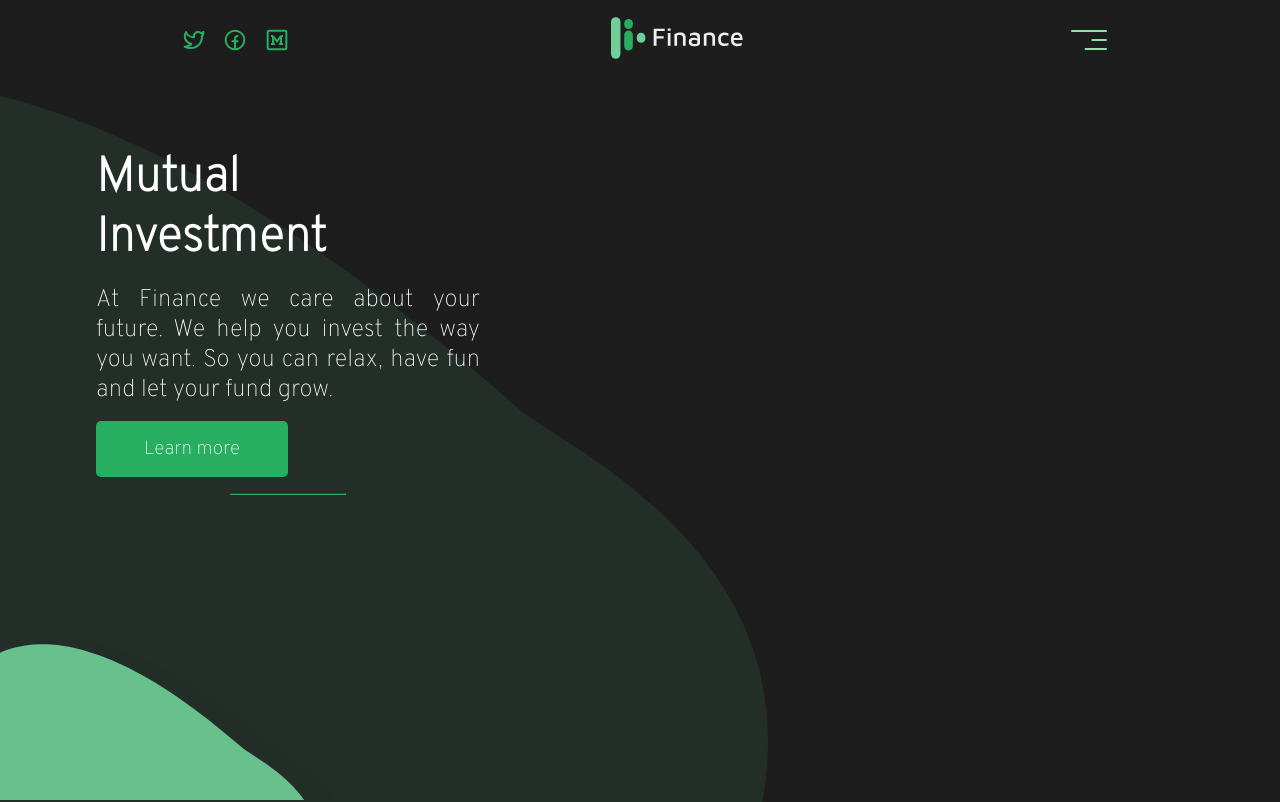
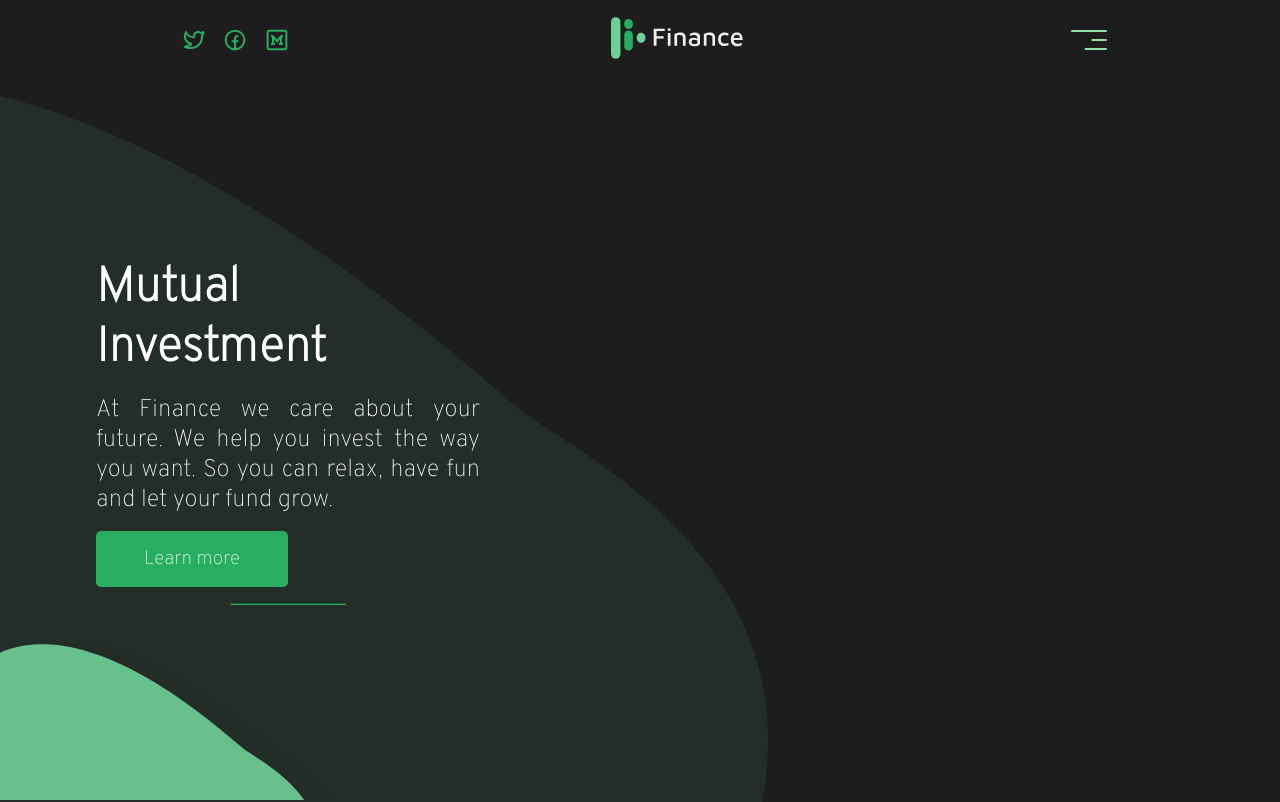
Before and after one commit to matheustkaczyk/finance-landingpage, a React app: page / in a window 1280 px wide. Shown: the top 802 px of the page. Built offline with nearby package versions, Linux system fonts and the light colour scheme; the HTML template or start-up script is replaced by a standard one.

Commit message:
feat: adding ultra-wide support

```diff
--- a/src/App.scss
+++ b/src/App.scss
@@ -116,7 +116,7 @@ header {
     justify-content: space-around;
     align-items: center;
     color: white;
-    height: 100%;
+    height: 90vh;
 
     .hero-infos {
       display: flex;
@@ -320,3 +320,16 @@ header {
     }
   }
 }
+
+@media only screen and (min-width: 1920px) {
+  .ultrawide-outer-wrapper {
+    display: flex;
+    flex-direction: column;
+    justify-content: center;
+    align-items: center;
+
+    .ultrawide-inner-wrapper {
+      width: 70%;
+    }
+  }
+}
--- a/src/pages/Hero/index.jsx
+++ b/src/pages/Hero/index.jsx
@@ -8,6 +8,8 @@ const Hero = () => {
   return (
     <div className="hero">
       <Header />
+      <div className="ultrawide-outer-wrapper">
+        <div className="ultrawide-inner-wrapper">
           <img src={backgroundDark} alt="background dark" className="background-dark" />
           <img src={background} alt="background" className="background" />
           <div className="hero-content">
@@ -25,6 +27,8 @@ const Hero = () => {
           </div>
           <img src={arrow} alt="arrow icon" className="hero-arrow-icon" />
         </div>
+      </div>
+    </div>
   );
 }
 
```
Lines whose indentation alone changed are shown as unchanged.
